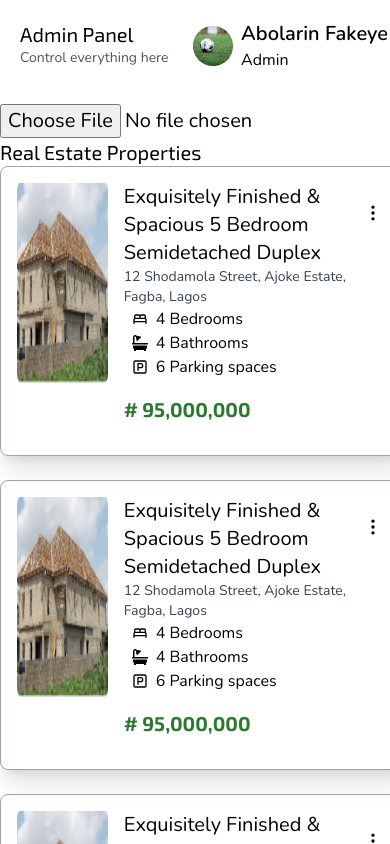
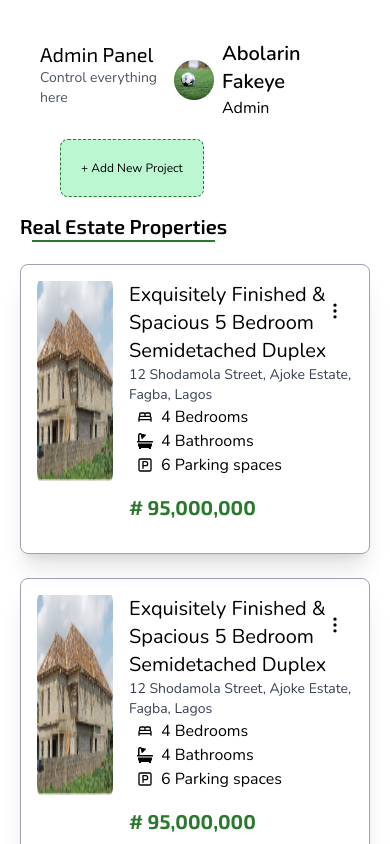
Before and after one commit to ifedolapoomoniyi/Jocacel-New, a React (Vite) app: page /dashboard/real-estate in a window 390 px wide. Shown: the top 844 px of the page. Built offline with nearby package versions, Linux system fonts and the light colour scheme.

Commit message:
Responsiveness plus style completion

```diff
--- a/src/pages/Catalogue.jsx
+++ b/src/pages/Catalogue.jsx
@@ -6,7 +6,7 @@ import House1 from "../assets/House1.png"
 
 const Catalogue = () => {
 	return (
-		<div className="text-xl">
+		<div className="md:text-xl">
 			<Navbar />
 
 			{/* Hero */}
--- a/src/pages/Dashboard.jsx
+++ b/src/pages/Dashboard.jsx
@@ -33,12 +33,12 @@ const Dashboard = () => {
 		FetchRealEstate();
 	}, []);
 	return (
-		<motion.div className="text-xl flex w-full">
+		<motion.div className="flex w-full md:text-xl">
 			<Sidebar />
 
 			<div className="p-5">
 				<TopBar />
-				<div className="flex flex-row flex-wrap gap-4 items-center justify-center lg:justify-normal">
+				<div className="flex flex-row flex-wrap items-center justify-center gap-4 lg:justify-normal">
 					<div className="dashBg text-white w-[232px] h-[140px] p-3 py-6 flex flex-col justify-between">
 						<IoPeopleOutline />
 						<div>Team Members</div>
@@ -56,7 +56,7 @@ const Dashboard = () => {
 				</div>
 
 				{/* Cards */}
-				<div className="flex gap-5 flex-wrap m-10">
+				<div className="flex flex-wrap justify-center gap-5 m-3 md:m-10 md:justify-normal">
 					<AdminProject
 						image={RealEstate1}
 						text={projects?.[lastProject]?.details}
--- a/src/pages/RealEstateDash.jsx
+++ b/src/pages/RealEstateDash.jsx
@@ -2,6 +2,7 @@ import AdminRealEstate from "../components/AdminRealEstate";
 import Sidebar from "../components/Sidebar";
 import TopBar from "../components/TopBar";
 import RealEstateImg from "../assets/RealEstateImg.png";
+import { Link } from "react-router-dom";
 
 export const RealEstateDash = () => {
 	return (
@@ -9,14 +10,19 @@ export const RealEstateDash = () => {
 			<Sidebar />
 
 			{/* Manage realestate */}
-			<div>
+			<div className="p-5">
 				<TopBar />
 
-				<input type="file" name="" id="" />
+				<Link to="/dashboard/add-real-estate" className="p-5 m-5 mx-10 text-xs scale-150 bg-green-200 border border-dashed rounded-lg border-primary w-fit">
+					+ Add New Project
+				</Link>
 
-				<div>
-					<h2>Real Estate Properties</h2>
-					<div className="flex flex-wrap gap-6">
+				<div className="py-5">
+					<h2 className="relative py-3 text-xl font-semibold w-fit">Real Estate Properties
+					{/* underline */}
+					<span className="block bg-primary absolute left-3 right-3 h-0.5"></span>
+					</h2>
+					<div className="flex flex-wrap justify-center gap-6 pt-3 md:justify-normal">
 						<AdminRealEstate
 							text={
 								"Exquisitely Finished & Spacious 5 Bedroom Semidetached Duplex"
```
